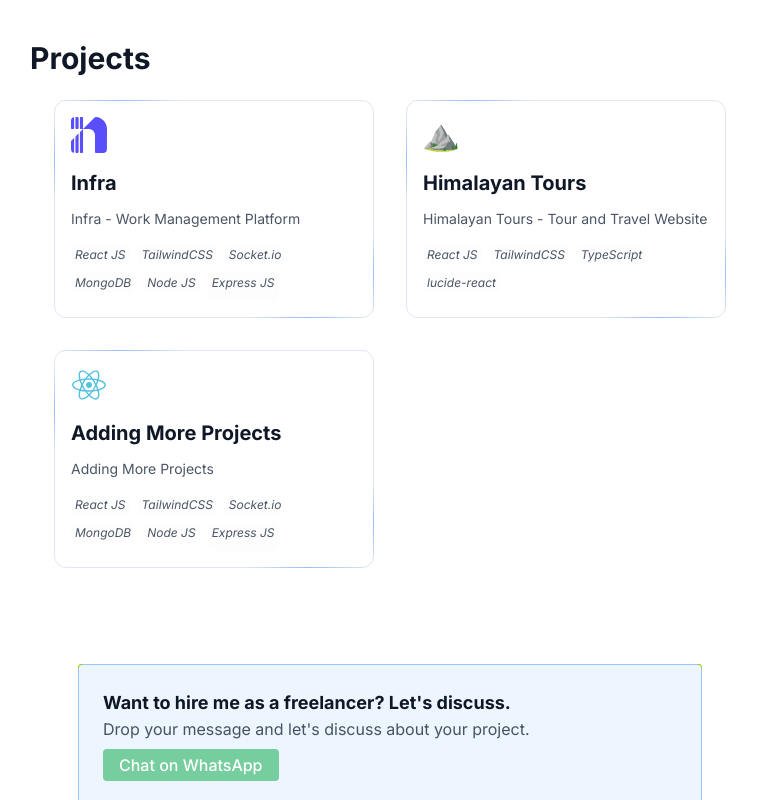
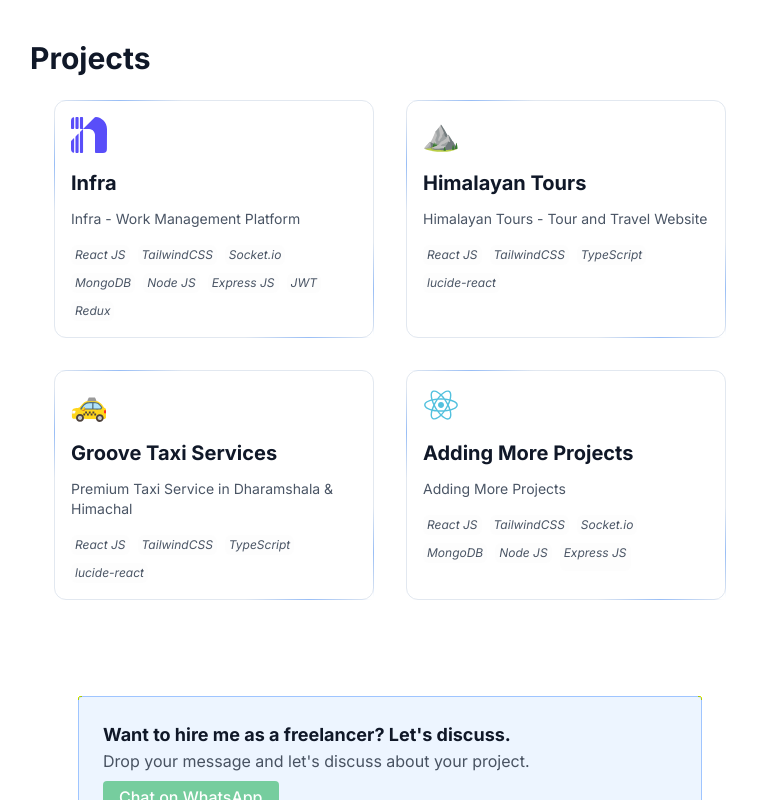
Before and after one commit to AKHILKAP124/Akhil-Kumar, a React (Vite) app: page / in a window 1280 px wide. Shown: the part 612-1412 px from the top of the page, without its empty margins (250-1007 px from the left). Built offline with nearby package versions, Linux system fonts and the light colour scheme.

Commit message:
feat: Add taxi.svg logo and update project list with Groove Taxi Services

```diff
--- a/src/constants/index.js
+++ b/src/constants/index.js
@@ -13,6 +13,8 @@
       "MongoDB",
       "Node JS",
       "Express JS",
+      "JWT",
+      "Redux",
     ],
   },
   {
@@ -20,11 +22,14 @@
     title: "Himalayan Tours",
     description: "Himalayan Tours - Tour and Travel Website",
     link: "https://himalayantours.vercel.app/",
-    skills: [
-      "React JS",
-      "TailwindCSS",
-      "TypeScript",
-      "lucide-react",
-    ],
+    skills: ["React JS", "TailwindCSS", "TypeScript", "lucide-react"],
+  },
+  {
+    logo: "taxi.svg",
+    title: "Groove Taxi Services",
+    description: `Premium Taxi Service in
+Dharamshala & Himachal`,
+    link: "https://groovetaxiservice.vercel.app/",
+    skills: ["React JS", "TailwindCSS", "TypeScript", "lucide-react"],
   },
 ];
```
Also changed, not shown: public/logos/taxi.svg (added).
